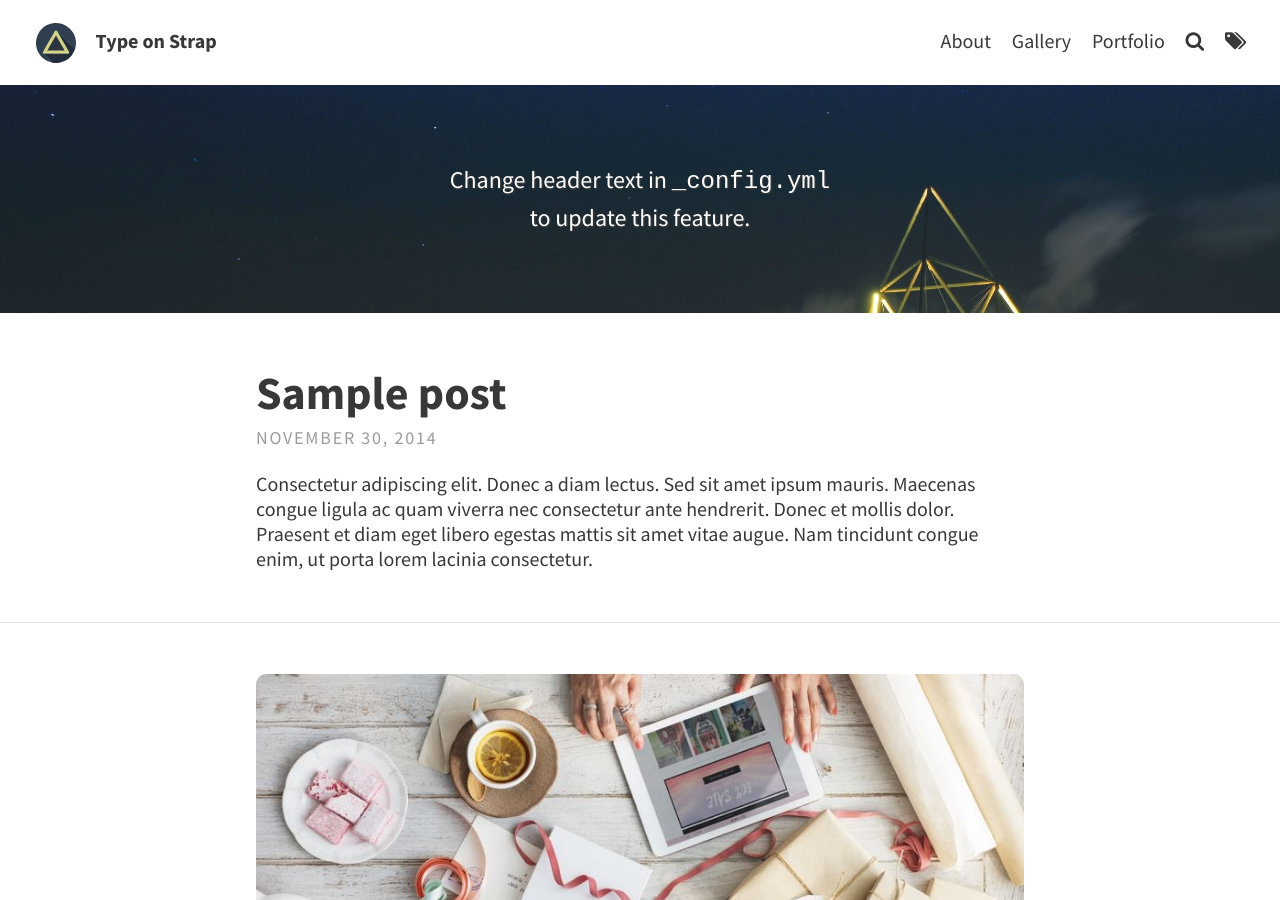
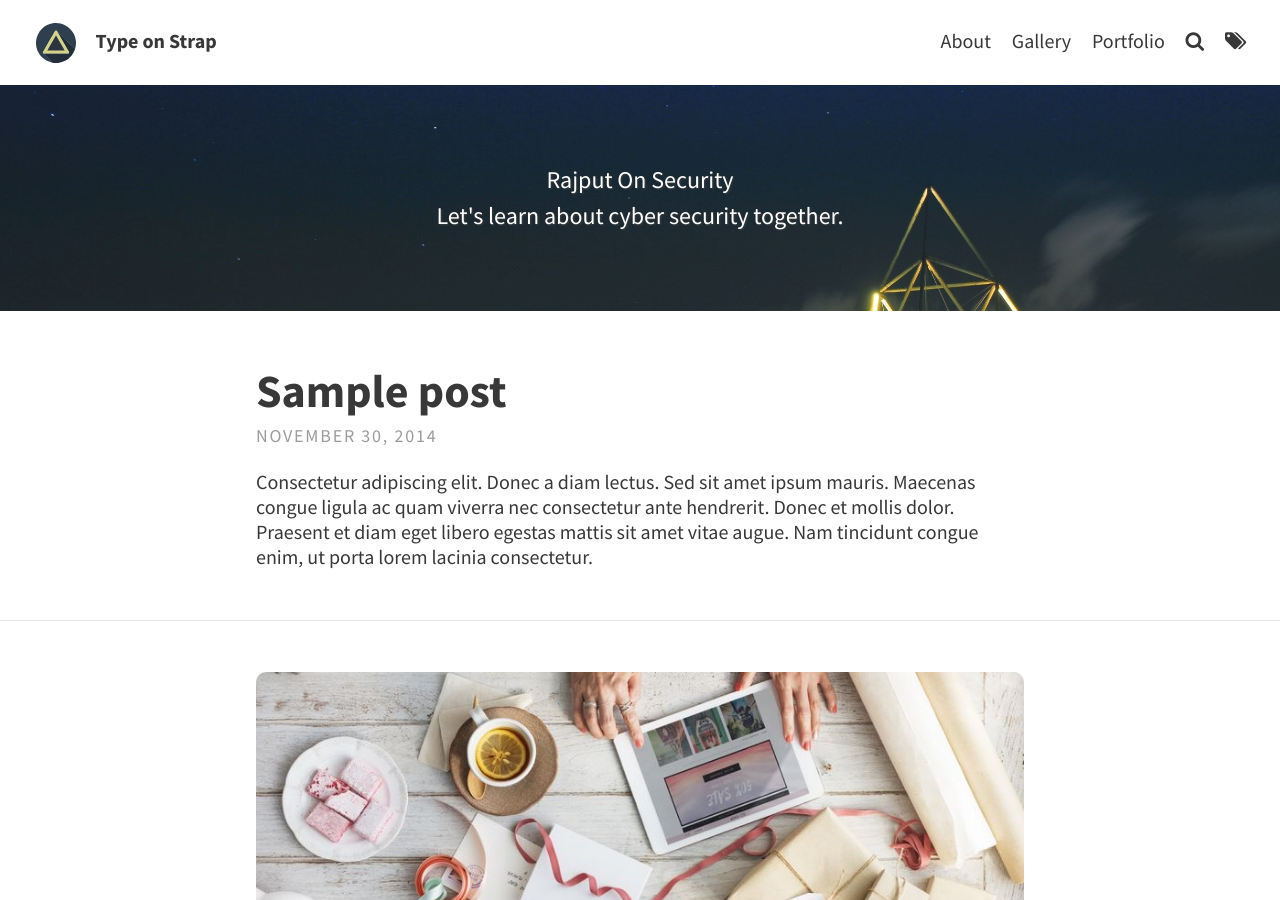
Before and after one commit to starlordphr/rajput-on-security, a Jekyll site: the page built from index.html, in a window 1280 px wide and 900 px high. Built offline with Jekyll 4.4.1, drawn with Linux system fonts in a browser that asks for light colours; the list of posts is cut into pages by our own code.

Commit message:
Update _config.yml

```diff
--- a/_config.yml
+++ b/_config.yml
@@ -2,7 +2,7 @@
 baseurl: ""
 url: "https://rajputonsecurity.com"
 title: Rajput On Security # site's title
-description: "A website with blog posts and pages" # used by search engines
+description: "Let's learn about cyber security together." # used by search engines
 
 
 # THEME-SPECIFIC CONFIGURATION
@@ -15,7 +15,7 @@ theme_settings:
 
   # Header and footer text
   header_text: > #two or three lines to describe your site
-     <p>Change header text in <code>_config.yml</code> <br> to update this feature.</p>
+     <p>Rajput On Security<br>Let's learn about cyber security together.</p>
   header_text_feature_image: assets/img/pexels/triangular.jpeg
   footer_text: >
    Powered by <a href="https://jekyllrb.com/">Jekyll</a> with <a href="https://github.com/sylhare/Type-on-Strap">Type on Strap</a>
```
